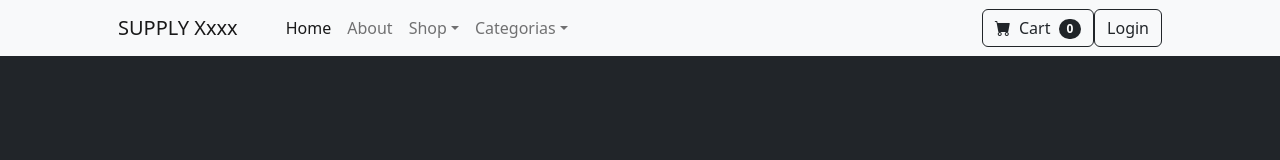
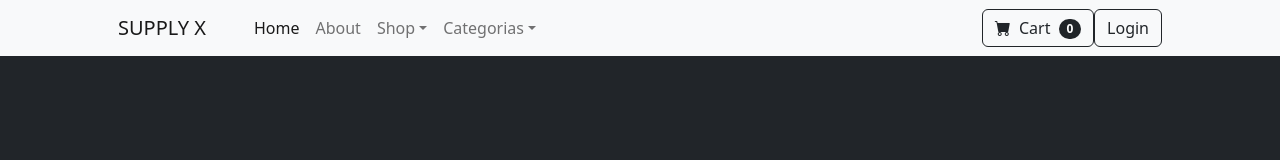
Before and after one commit to RubenSousaVieira/supplyx, a plain HTML site: page index.html in a window 1280 px wide. Shown: the top 160 px of the page. Drawn offline with nearby package versions, Linux system fonts and the light colour scheme.

Commit message:
Update index.html

```diff
--- a/index.html
+++ b/index.html
@@ -17,7 +17,7 @@
         <!-- Navigation-->
         <nav class="navbar navbar-expand-lg navbar-light bg-light">
             <div class="container px-4 px-lg-5">
-                <a class="navbar-brand" href="index.html">SUPPLY Xxxx</a>
+                <a class="navbar-brand" href="index.html">SUPPLY X</a>
                 <button class="navbar-toggler" type="button" data-bs-toggle="collapse" data-bs-target="#navbarSupportedContent" aria-controls="navbarSupportedContent" aria-expanded="false" aria-label="Toggle navigation"><span class="navbar-toggler-icon"></span></button>
                 <div class="collapse navbar-collapse" id="navbarSupportedContent">
                     <ul class="navbar-nav me-auto mb-2 mb-lg-0 ms-lg-4">
```
